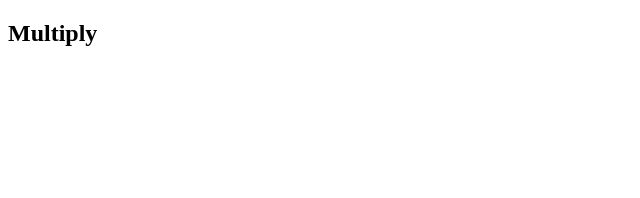
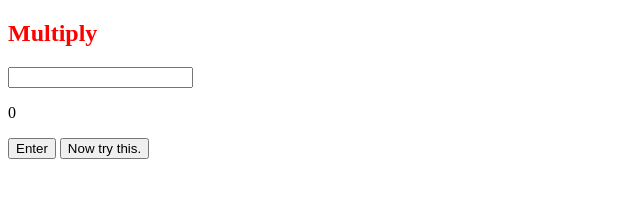
Before and after one commit to pradhanssingh719/Arithmetic-Operators, a plain HTML site: page index.html in a window 1280 px wide. Shown: the whole page, without its empty margins (0-640 px from the left). Drawn offline with Linux system fonts and the light colour scheme.

Commit message:
css and js linked

```diff
--- a/app.js
+++ b/app.js
@@ -0,0 +1,6 @@
+function myFunction() {
+ document.getElementById("one").innerHTML = "Addition";
+}
+function multiplication(num){
+  return num * num;
+}
--- a/index.html
+++ b/index.html
@@ -3,8 +3,14 @@
   <head>
     <meta charset="utf-8">
     <title>Arithmetic Operators</title>
+    <link href="style.css" type="text/css" rel="stylesheet">
+    <script src="app.js"></script>
   </head>
   <body>
-    <h2>Multiply</h2>
+    <h2 id="one">Multiply</h2>
+    <input type="number" name="num" value="num" required>
+    <p>0</p>
+    <button type="button" onclick="multiplication()">Enter</button>
+    <button type="button" onclick="myFunction()">Now try this.</button>
   </body>
 </html>
--- /dev/null
+++ b/style.css
@@ -0,0 +1,3 @@
+h2 {
+  color: red;
+}
```
